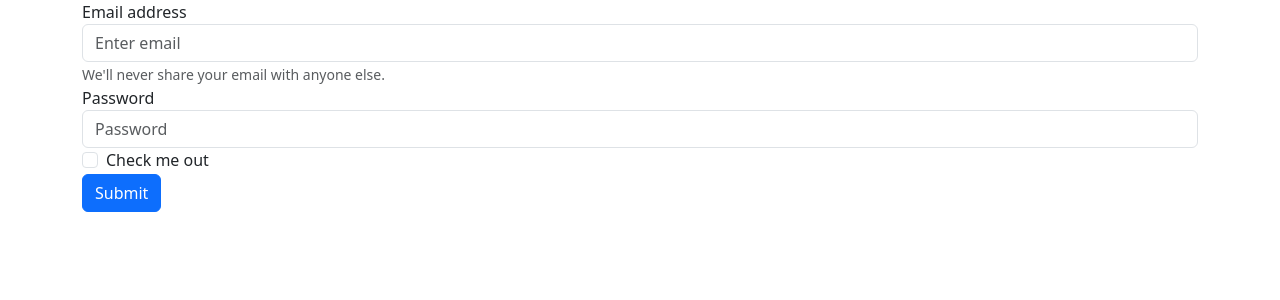
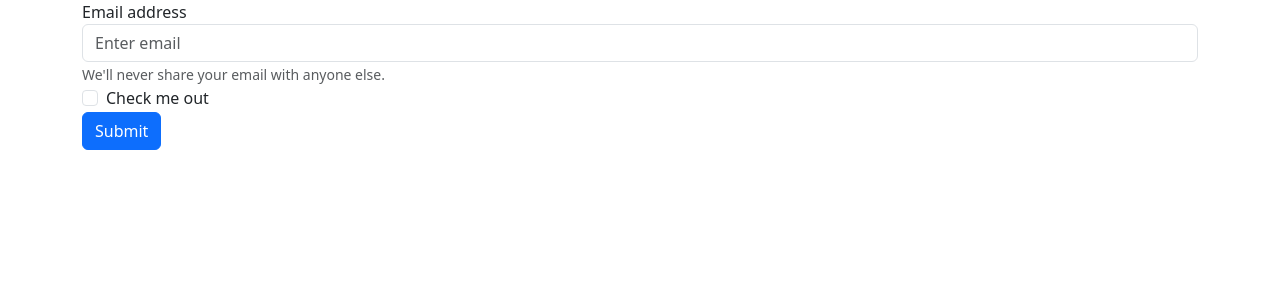
Before and after one commit to rokmare33/todo, an Angular app: page / in a window 1280 px wide. Shown: the top 300 px of the page. Built offline with nearby package versions, Linux system fonts and the light colour scheme.

Commit message:
rimosso field password

```diff
--- a/src/app/todolist/todolist.component.html
+++ b/src/app/todolist/todolist.component.html
@@ -6,10 +6,6 @@
         placeholder="Enter email">
       <small id="emailHelp" class="form-text text-muted">We'll never share your email with anyone else.</small>
     </div>
-    <div class="form-group">
-      <label for="exampleInputPassword1">Password</label>
-      <input type="password" class="form-control" id="exampleInputPassword1" placeholder="Password">
-    </div>
     <div class="form-check">
       <input type="checkbox" class="form-check-input" id="exampleCheck1">
       <label class="form-check-label" for="exampleCheck1">Check me out</label>
```
